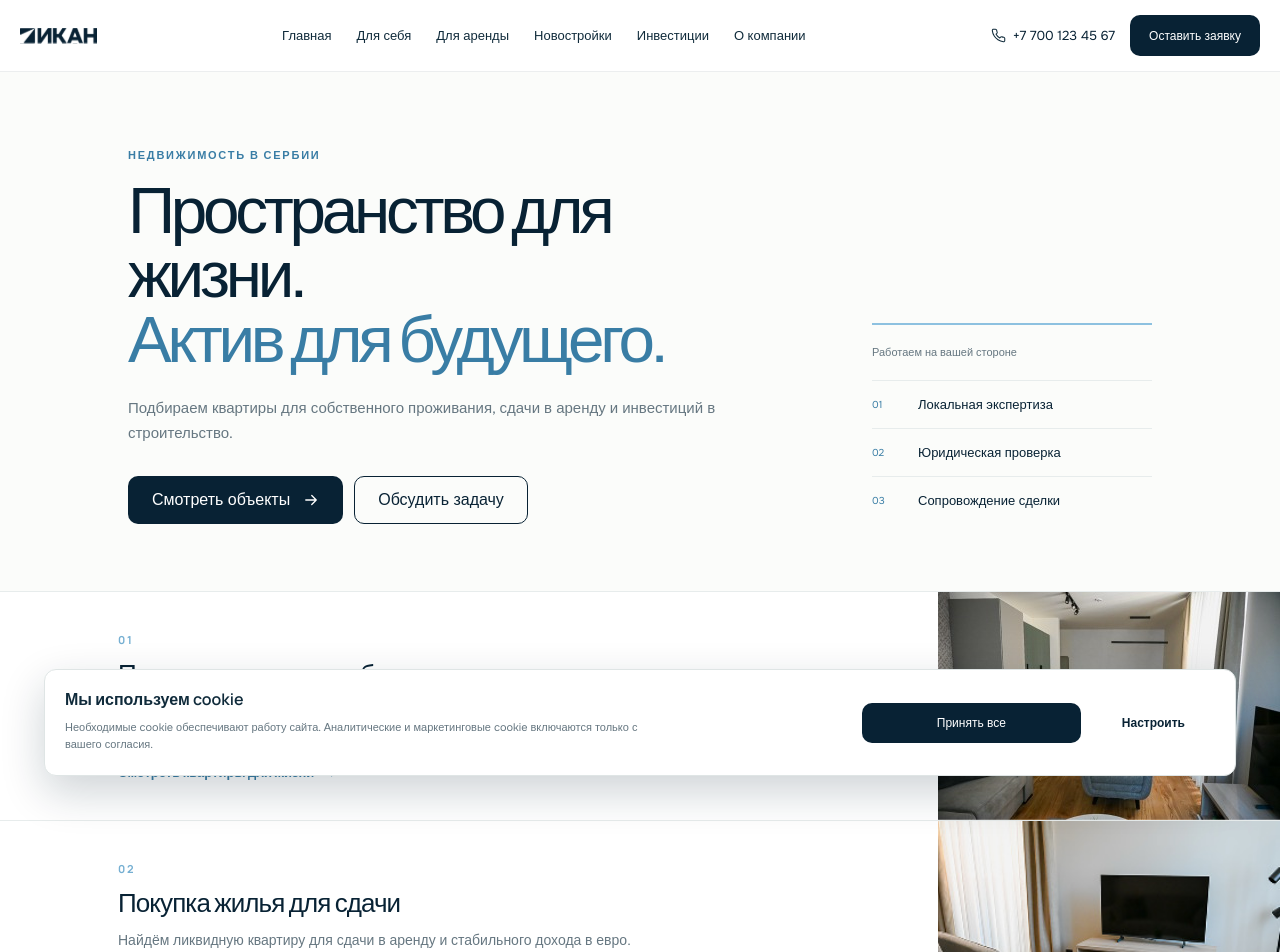
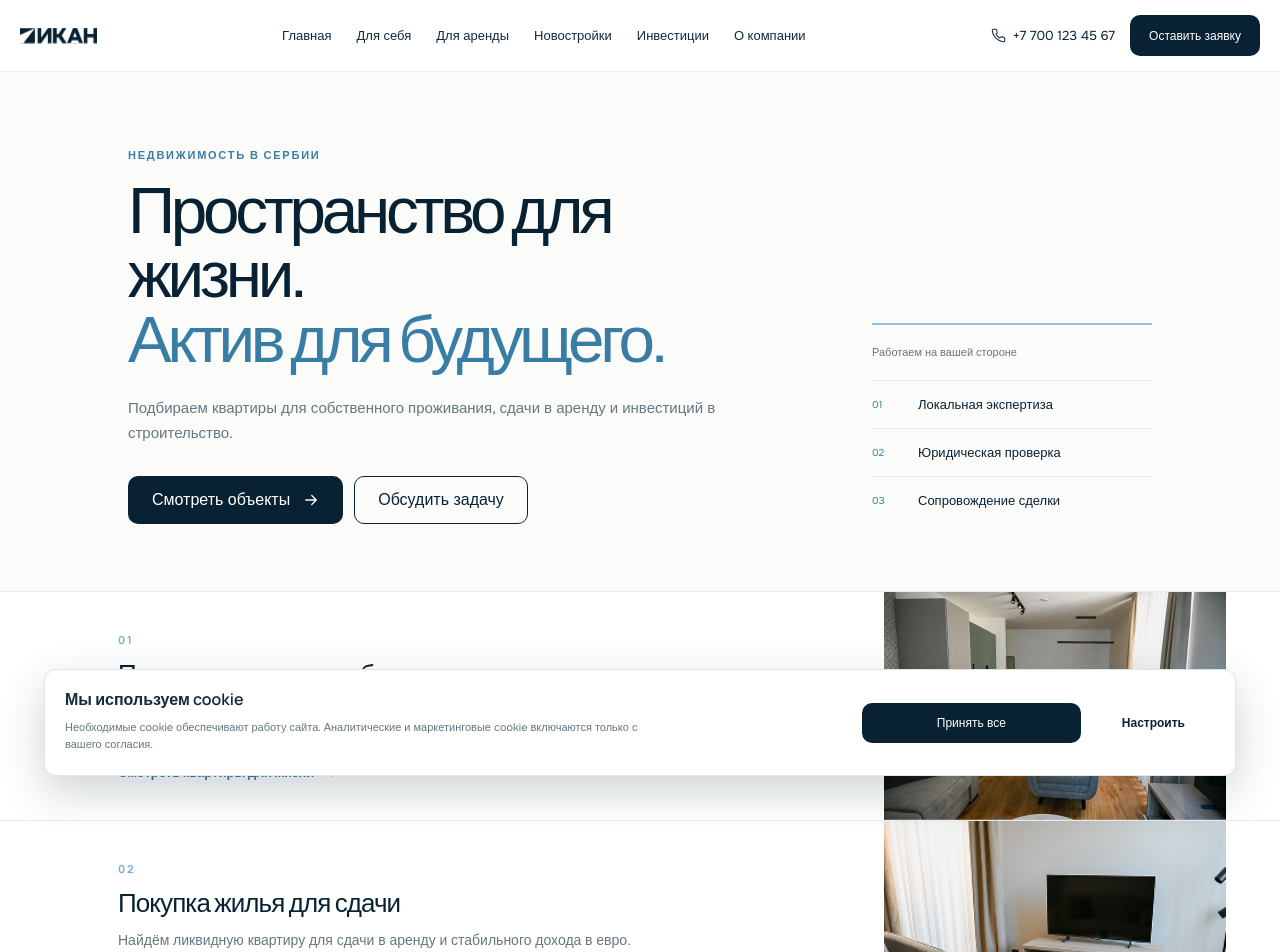
Before and after one commit to Zakirov-Yuriy/ikan, a Next.js app: page / in a window 1280 px wide. Shown: the top 952 px of the page. Built offline with nearby package versions, Linux system fonts and the light colour scheme.

Commit message:
Сайт ИКАН, архив 14-10-20: вкладки по ЖК, фотографии строк направлений в кадре макета

```diff
--- a/app/globals.css
+++ b/app/globals.css
@@ -254,10 +254,22 @@
     }
   }
 
+  /*
+   * На компьютере строка живёт в кадре шириной с макет главной, 1171 px
+   * (73.1875rem), по центру окна. В кадре текст стоит на 63.5 px от левого
+   * края (на 10 px левее колонки содержимого), фотография прижата к правому
+   * краю кадра. Пока окно не шире кадра, это край окна, как в макете; на
+   * широких экранах фотография останавливается на краю кадра и не уезжает
+   * к краю окна (Анна, 14.10, 15:50). Слева поле не меньше 22 px.
+   */
   @media (min-width: 64rem) {
+    .scenario-row {
+      padding-left: max(1.375rem, calc((100% - 73.1875rem) / 2 + 3.96875rem));
+      padding-right: max(0px, calc((100% - 73.1875rem) / 2));
+    }
+
     .scenario-text {
-      /* 45.25rem = ширина колонки (64rem) минус ширина фотографии (300 px) */
-      padding-left: max(1.375rem, calc((100% - 45.25rem) / 2 - 0.625rem));
+      padding-left: 0;
     }
   }
 }
--- a/components/home/Scenarios.tsx
+++ b/components/home/Scenarios.tsx
@@ -20,13 +20,14 @@ export function Scenarios() {
         {scenarios.map((item, index) => (
           <li
             key={item.title}
-            className="group/row relative border-b border-line bg-white transition-[translate,scale,box-shadow] duration-300 ease-out motion-reduce:transition-none md:grid md:min-h-[229px] md:grid-cols-[minmax(0,1fr)_300px] lg:hover:z-10 lg:hover:-translate-y-[6px] lg:hover:scale-[1.012] lg:hover:shadow-[0_18px_40px_rgba(8,34,52,0.14)]"
+            className="group/row scenario-row relative border-b border-line bg-white transition-[translate,scale,box-shadow] duration-300 ease-out motion-reduce:transition-none md:grid md:min-h-[229px] md:grid-cols-[minmax(0,1fr)_300px] lg:hover:z-10 lg:hover:-translate-y-[6px] lg:hover:scale-[1.012] lg:hover:shadow-[0_18px_40px_rgba(8,34,52,0.14)]"
           >
             {/*
               Фотография. На компьютере она в покое на 42 px шире своей колонки и
               выступает влево. При наведении на ссылку строки, при нажатии и при
               выборе с клавиатуры фотография уезжает на эти 42 px вправо, её правый
-              край обрезается краем окна, как в макете.
+              край обрезается правым краем кадра строки (.scenario-row в
+              globals.css): до ширины макета это край окна, как в макете.
             */}
             <div className="relative aspect-[402/228] md:order-2 md:aspect-auto">
               <div className="absolute inset-y-0 right-0 left-0 overflow-hidden lg:-left-[42px]">
```
